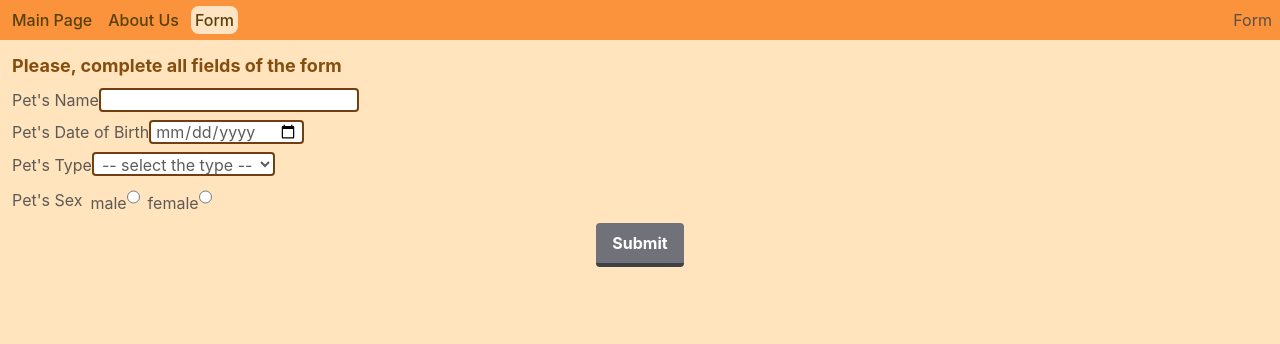
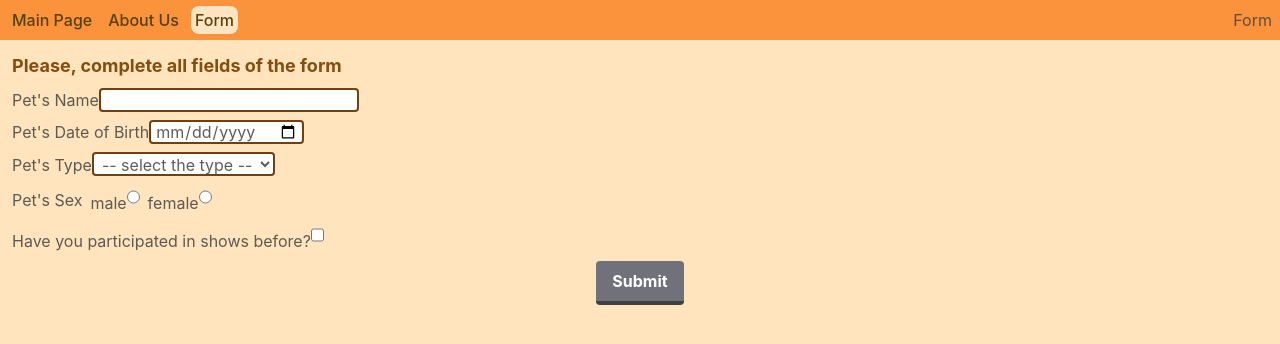
Before and after one commit to neemkashu/react-neemkashu, a React (Vite) app: page /form in a window 1280 px wide. Shown: the top 344 px of the page. Built offline with nearby package versions, Linux system fonts and the light colour scheme.

Commit message:
feat: add checkbox

```diff
--- a/src/components/Form/PetForm.tsx
+++ b/src/components/Form/PetForm.tsx
@@ -9,6 +9,7 @@ export class PetForm extends Component<Record<string, never>> {
   inputDate: elementRef<HTMLInputElement>;
   inputSex: ReturnType<typeof createRef<Switcher>>;
   inputSelect: elementRef<HTMLSelectElement>;
+  inputCheckbox: elementRef<HTMLInputElement>;
 
   constructor(props: Record<string, never>) {
     super(props);
@@ -16,15 +17,16 @@ export class PetForm extends Component<Record<string, never>> {
     this.inputDate = createRef<HTMLInputElement>();
     this.inputSelect = createRef<HTMLSelectElement>();
     this.inputSex = createRef<Switcher>();
+    this.inputCheckbox = createRef<HTMLInputElement>();
   }
   handleSubmit: FormEventHandler<HTMLFormElement> = (event) => {
     event.preventDefault();
-    this.inputSex.current?.getTheChecked();
     const formData = {
       inputVal: this.inputText.current?.value,
       dateVal: this.inputDate.current?.value,
       selectVal: this.inputSelect.current?.value,
       sexVal: this.inputSex.current?.getTheChecked(),
+      checkVal: this.inputCheckbox.current?.checked,
     };
     console.log(formData);
   };
@@ -42,6 +44,11 @@ export class PetForm extends Component<Record<string, never>> {
         />
         <Select label={"Pet's Type"} forwardRef={this.inputSelect} />
         <Switcher label={"Pet's Sex"} ref={this.inputSex} />
+        <ReferencedInput
+          label={'Have you participated in shows before?'}
+          inputType="checkbox"
+          forwardRef={this.inputCheckbox}
+        />
 
         <button
           className=" self-center
--- a/src/components/Form/Switcher.tsx
+++ b/src/components/Form/Switcher.tsx
@@ -11,6 +11,8 @@ const petSex = {
 type optionKey = keyof typeof petSex;
 
 const NAME = 'radio-name';
+const DEFAULT = 'not-chosen';
+
 type radioRef = ReturnType<typeof createRef<HTMLInputElement>>;
 type switchOptionsType = Record<optionKey, { ref: radioRef; element: JSX.Element }>;
 
@@ -44,7 +46,9 @@ export class Switcher extends Component<RefInputProps> {
   }
 
   getTheChecked = () => {
-    return this.maleRef.current?.checked ? petSex.MALE : petSex.FEMALE;
+    if (this.maleRef.current?.checked) return petSex.MALE;
+    if (this.femaleRef.current?.checked) return petSex.FEMALE;
+    return DEFAULT;
   };
   render() {
     const { label } = this.props;
```
